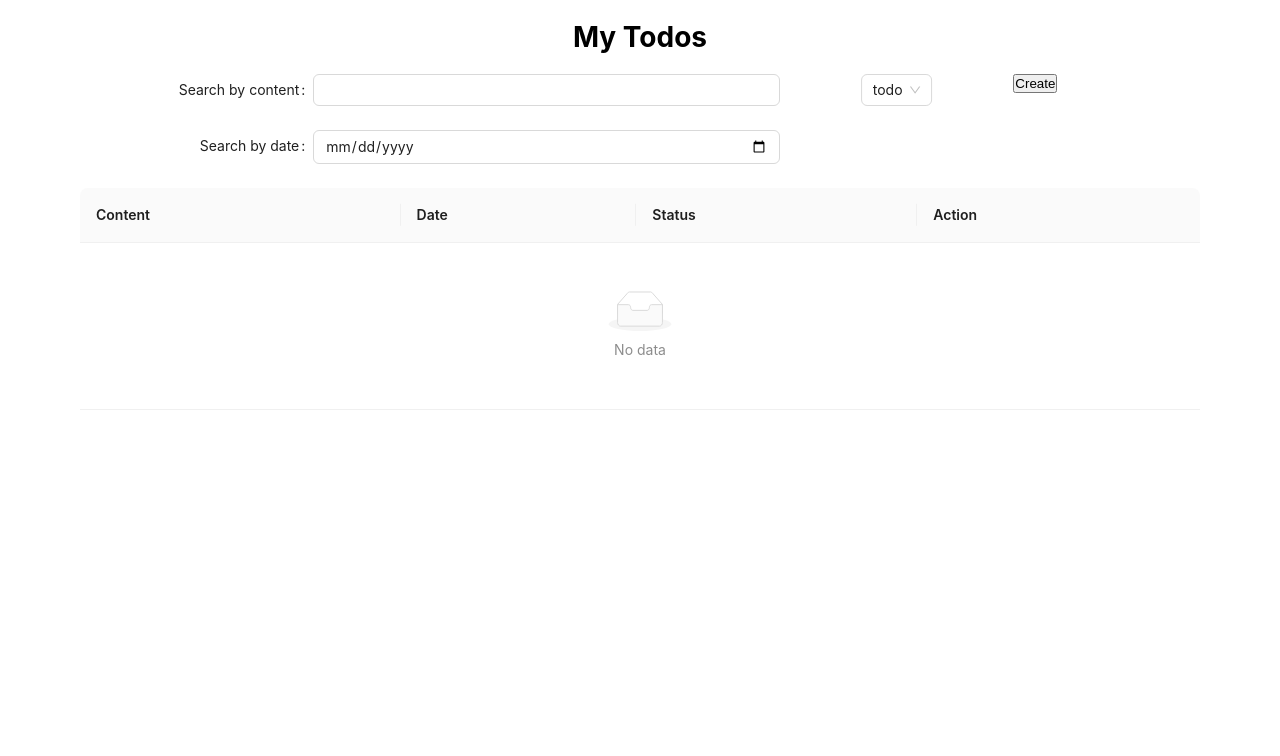
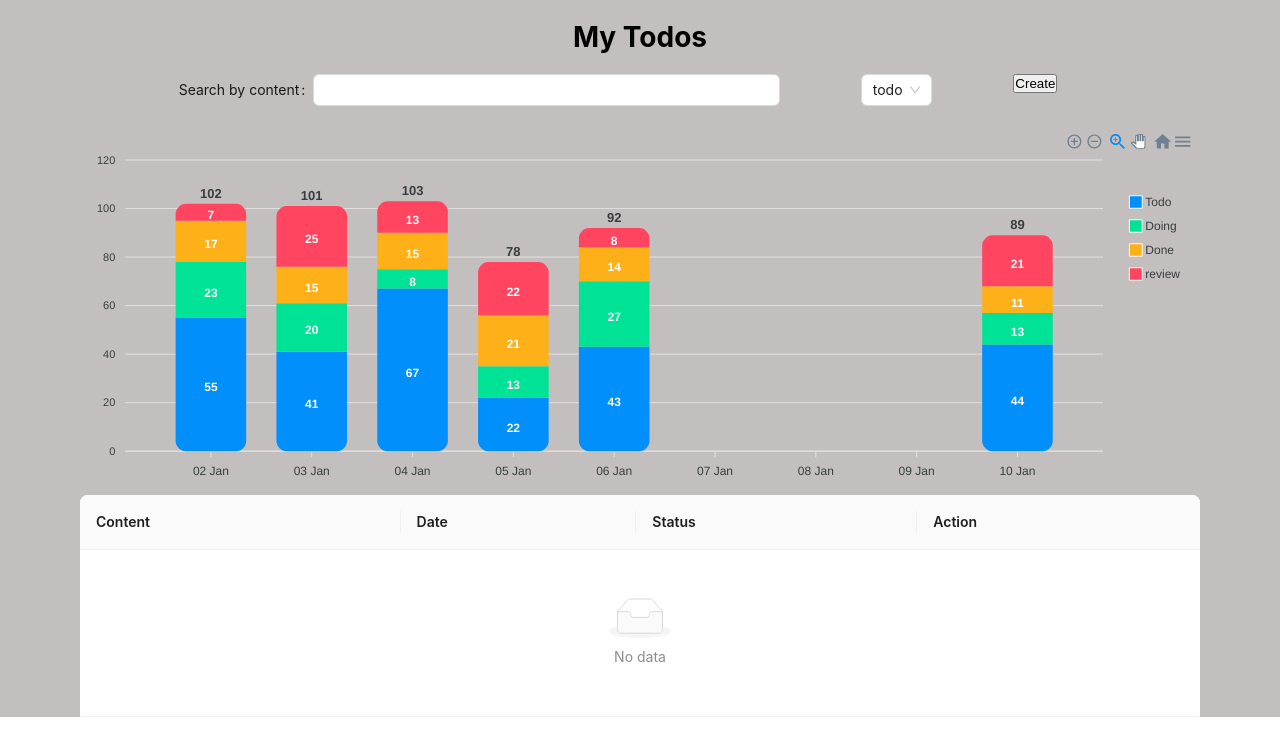
Before and after one commit to PhiThanhHa/React-Traning, a React (Create React App) app: page / in a window 1280 px wide. Shown: the top 756 px of the page. Built offline with nearby package versions, Linux system fonts and the light colour scheme.

Commit message:
fix click create model5

```diff
--- a/package.json
+++ b/package.json
@@ -7,9 +7,12 @@
     "@testing-library/react": "^13.4.0",
     "@testing-library/user-event": "^13.5.0",
     "antd": "^5.10.1",
+    "apexcharts": "^3.44.0",
     "react": "^18.2.0",
+    "react-apexcharts": "^1.4.1",
     "react-dom": "^18.2.0",
     "react-scripts": "5.0.1",
+    "use-debounce": "^10.0.0",
     "uuid": "^9.0.1",
     "web-vitals": "^2.1.4"
   },
--- a/src/App.css
+++ b/src/App.css
@@ -24,6 +24,7 @@
 .container {
   padding: 0 80px;
   font-size: 20px;
+  background-color: #c4bfbf;
 }
 
 .heading {
--- a/src/App.tsx
+++ b/src/App.tsx
@@ -7,11 +7,86 @@ import "./App.css";
 import HomePageTodoList, { DataType } from "./container/HomePageTodoList";
 import SearchTodo from "./container/SearchTodo";
 import CreateEditTodo from "./container/CreateEditTodo";
+import Statistic from "./container/Statistic";
 
 function App() {
   const [isModalOpen, setIsModalOpen] = useState(false);
   const [todoList, setTodoList] = useState<any>([]);
   const [editDataItem, setEditDataItem] = useState<any>();
+
+  const [filteredData, setFilteredData] = useState(todoList);
+
+  console.log("filteredData", filteredData);
+
+  // const searchItem = (searchData: any) => {
+  //   console.log("searchData", searchData.Searchbycontent);
+  //   // Lọc dữ liệu dựa trên giá trị tìm kiếm
+  //   {
+  //     if (searchData.Searchbycontent) {
+  //       const filtered = todoList.filter((item: any) =>
+  //         item.content.includes(searchData.Searchbycontent)
+  //       );
+  //       console.log("filtered", filtered);
+
+  //       setFilteredData(filtered);
+  //     }
+
+  //     if (searchData.Searchbydate) {
+  //       const filtered = todoList.filter(
+  //         (item: any) => item.date === searchData.Searchbydate
+  //       );
+  //       console.log("filtered", filtered);
+
+  //       setFilteredData(filtered);
+  //     } else {
+  //       const filtered = todoList.filter(
+  //         (item: any) =>
+  //           item.content.includes(searchData.Searchbycontent) &&
+  //           item.date === searchData.Searchbydate
+  //       );
+  //       console.log("filtered", filtered);
+
+  //       setFilteredData(filtered);
+  //     }
+  //   }
+  // };
+
+  // const searchItem = (searchData: any) => {
+  //   console.log("searchData", searchData.Searchbycontent);
+  //   // Lọc dữ liệu dựa trên giá trị tìm kiếm
+  //   const filtered = todoList.filter(
+  //     (item: any) =>
+  //       item.content.includes(searchData.Searchbycontent) &&
+  //       item.date === searchData.Searchbydate
+  //   );
+
+  //   console.log("filtered", filtered);
+
+  //   setFilteredData(filtered);
+  // };
+
+  // const handleSearch = (searchTerm: any, searchDate: any) => {
+  //   console.log("Searching for:", searchTerm);
+
+  //   const filtered = todoList.filter(
+  //     (item: any) =>
+  //       item.content.includes(searchTerm) && item.date === searchDate
+  //   );
+
+  //   console.log("filtered", filtered);
+  //   setFilteredData(filtered);
+  // };
+
+  const handleSearch = (searchTerm: any) => {
+    console.log("Searching for:", searchTerm);
+
+    const filtered = todoList.filter((item: any) =>
+      item.content.includes(searchTerm)
+    );
+
+    console.log("filtered", filtered);
+    setFilteredData(filtered);
+  };
 
   useEffect(() => {
     const dataTodoList = localStorage.getItem("SaveItemInLocalstorage");
@@ -20,25 +95,19 @@ function App() {
     }
   }, []);
 
-  const saveLocalStorage = (values: any) => {
+  const saveLocalStorage = (values: {}) => {
     localStorage.setItem("SaveItemInLocalstorage", JSON.stringify(values));
   };
 
-  const deleteItem = (id: any) => {
+  const deleteItem = (id: string) => {
     let deletedItem = todoList.filter((item: any) => item.id !== id);
     setTodoList(deletedItem);
-    console.log("deletedItem", deletedItem);
     saveLocalStorage(deletedItem);
   };
 
   const editItem = (record: DataType) => {
-    // kiem tra la edit hay create
-    // hien thi data ra giao dien
-    // goi ham edit
     setEditDataItem(record);
   };
-
-  console.log("editDataItem", editDataItem);
 
   const update = (record: DataType) => {
     let editedItem = todoList.map((item: any) => {
@@ -48,21 +117,15 @@ function App() {
         return item;
       }
     });
-    console.log("editedItem", editedItem);
-
     setTodoList(editedItem);
     saveLocalStorage(editedItem);
   };
 
-  console.log("EditDataItem ", editDataItem);
-
-  const addData = (data: any) => {
+  const addData = (data: DataType) => {
     const saveAddData = [...todoList, { ...data, id: uuidv4() }];
     setTodoList(saveAddData);
     saveLocalStorage(saveAddData);
   };
-
-  console.log("todoList", todoList);
 
   const showModal = () => {
     setIsModalOpen(true);
@@ -73,6 +136,7 @@ function App() {
     setIsModalOpen(false);
   };
 
+  if (Object.keys(filteredData).length !== 0) {
     return (
       <>
         <div className="container">
@@ -85,7 +149,10 @@ function App() {
           </div>
           <Row>
             <Col span={20}>
-            <SearchTodo />
+              <SearchTodo
+                onSearch={handleSearch}
+                // onSearch={(searchData: any) => searchItem(searchData)}
+              />
             </Col>
             <Col span={4}>
               <button type="button" onClick={showModal}>
@@ -95,10 +162,67 @@ function App() {
           </Row>
           <Row>
             <Col span={24}>
+              <Statistic />
+            </Col>
+            <Col span={24}>
+              <HomePageTodoList
+                data={filteredData}
+                // data={todoList}
+                onShowModal={showModal}
+                handleEditData={(record: DataType) => editItem(record)}
+                handleDelete={(id: string) => deleteItem(id)}
+              />
+            </Col>
+          </Row>
+        </div>
+
+        <Modal
+          title="Basic Modal"
+          open={isModalOpen}
+          // onOk={handleOk}
+          onCancel={handleCancel}
+          // okText={"Save"}
+          footer={null}
+        >
+          <CreateEditTodo
+            onHandleCancel={handleCancel}
+            onAddTodo={addData}
+            editData={editDataItem}
+            handleUpdate={update}
+          />
+        </Modal>
+      </>
+    );
+  } else {
+    return (
+      <>
+        <div className="container">
+          <div className="header">
+            <Row>
+              <Col span={24}>
+                <h1 className="heading">My Todos</h1>
+              </Col>
+            </Row>
+          </div>
+          <Row>
+            <Col span={20}>
+              <SearchTodo onSearch={handleSearch} />
+            </Col>
+            <Col span={4}>
+              <button type="button" onClick={showModal}>
+                Create
+              </button>
+            </Col>
+          </Row>
+          <Row>
+            <Col span={24}>
+              <Statistic />
+            </Col>
+            <Col span={24}>
               <HomePageTodoList
                 data={todoList}
                 onShowModal={showModal}
-              handleEditData={(record: any) => editItem(record)}
+                handleEditData={(record: DataType) => editItem(record)}
                 handleDelete={(id: string) => deleteItem(id)}
               />
             </Col>
@@ -123,5 +247,6 @@ function App() {
       </>
     );
   }
+}
 
 export default App;
--- a/src/container/CreateEditTodo/index.tsx
+++ b/src/container/CreateEditTodo/index.tsx
@@ -15,7 +15,7 @@ const tailLayout = {
   wrapperCol: { offset: 8, span: 16 },
 };
 
-interface IPropsHandelCancel {
+interface IPropsCreateEditTodo {
   onHandleCancel: () => void;
   // hàm thực thi , không trả về giá trị
   onAddTodo: (data: any) => void;
@@ -23,15 +23,16 @@ interface IPropsHandelCancel {
   handleUpdate: (editData: DataType) => void;
 }
 
-function CreateEditTodo(props: IPropsHandelCancel) {
+function CreateEditTodo(props: IPropsCreateEditTodo) {
   const { onHandleCancel, onAddTodo, editData, handleUpdate } = props;
   const [form] = Form.useForm();
 
-  // loi khi reload page gans lai la mang rong nhung ta can khi reload page thi lay du lieu trong localstorage
-
   const onFinish = (values: {}) => {
     if (editData) {
-      handleUpdate({ ...values, id: editData.id });
+      handleUpdate({
+        ...values,
+        id: editData.id,
+      });
     } else {
       onAddTodo(values);
     }
@@ -59,7 +60,6 @@ function CreateEditTodo(props: IPropsHandelCancel) {
     <Form
       {...layout}
       form={form}
-      // inittialValues={editData}
       name="control-ref"
       onFinish={onFinish}
       style={{ maxWidth: 600 }}
@@ -73,9 +73,9 @@ function CreateEditTodo(props: IPropsHandelCancel) {
       <Form.Item name="status" label="Status" rules={[{ required: true }]}>
         <Select
           placeholder="Select a option and change input text above"
-          onChange={(value, option) => {
-            console.log("value", value);
-          }}
+          // onChange={(value, option) => {
+          //   console.log("value", value);
+          // }}
           // defaultValue={"todo"}
           // allowClear'
           style={{ left: "50%", transform: " translate(-50%, 0)" }}
@@ -101,25 +101,3 @@ function CreateEditTodo(props: IPropsHandelCancel) {
 }
 
 export default CreateEditTodo;
-
-// useEffect(() => {
-//   const timerInput = setTimeout(() => {
-//     console.log("sdfasdfsd");
-//     addDatasItem();
-//     setAddInputItem("");
-//   }, 3000);
-//   return () => {
-//     clearTimeout(timerInput);
-//   };
-// }, [addInputItem]);
-// };
-
-// const completed = (id: number) => {
-//   const completedItem = todoList.map((item: any) => {
-//     if (item.id === id) {
-//       return { ...item, status: !item.status };
-//     }
-//     return item;
-//   });
-//   setTodoList(completedItem);
-// };
--- a/src/container/SearchTodo/index.tsx
+++ b/src/container/SearchTodo/index.tsx
@@ -1,7 +1,7 @@
-import React from "react";
-import { Col, Row } from "antd";
+import React, { useEffect, useState } from "react";
+import { Button, Col, Row } from "antd";
 import { Form, Input, Select } from "antd";
-// import type { FormInstance } from 'antd/es/form';
+import { useDebounce as useDebounceSearch } from "use-debounce";
 
 const { Option } = Select;
 
@@ -10,24 +10,59 @@ const layout = {
   wrapperCol: { span: 16 },
 };
 
-function SearchTodo() {
+const tailLayout = {
+  wrapperCol: { offset: 8, span: 16 },
+};
+interface IPropsSearchTodo {
+  onSearch: (searchData: any) => void;
+}
+
+function SearchTodo(props: IPropsSearchTodo) {
+  const { onSearch } = props;
+  const [form] = Form.useForm();
+
+  const [searchTerm, setSearchTerm] = useState("");
+  const [searchDate, setSearchDate] = useState("");
+
+  const handleContentChange = (event: any) => {
+    setSearchTerm(event.target.value);
+  };
+
+  const handleDateChange = (event: any) => {
+    setSearchDate(event.target.value);
+  };
+  const [debouncedSearchTerm] = useDebounceSearch(
+    searchDate ? searchTerm && searchDate : searchTerm,
+    1000
+  );
+  console.log("searchTerm", searchTerm);
+
+  useEffect(() => {
+    onSearch(debouncedSearchTerm);
+  }, [debouncedSearchTerm]);
+
+  const onReset = () => {
+    form.resetFields();
+  };
+
   return (
     <>
       <Row>
         <Col span={18} style={{ backgroundColor: "", left: 0 }}>
           <Form
             {...layout}
-            // ref={formRef}
+            form={form}
             name="control-ref"
-            // onFinish={onFinish}
+            autoComplete="off"
             style={{ maxWidth: 1000 }}
           >
-            <Form.Item name="Search by content" label="Search by content">
-              <Input />
+            <Form.Item name="Searchbycontent" label="Search by content">
+              {/* <Input /> */}
+              <Input onChange={handleContentChange} />
             </Form.Item>
-            <Form.Item name="Search by date" label="Search by date">
-              <Input type="date" />
-            </Form.Item>
+            {/* <Form.Item name="Searchbydate" label="Search by date">
+              <Input type="date" onChange={handleDateChange} />
+            </Form.Item> */}
           </Form>
         </Col>
         <Col span={6} style={{ backgroundColor: "", float: "left" }}>
@@ -37,7 +72,6 @@ function SearchTodo() {
               console.log(value);
             }}
             defaultValue={"todo"}
-            // allowClear'
             style={{
               left: "50%",
               transform: " translate(-50%, 0)",
@@ -61,3 +95,76 @@ function SearchTodo() {
 }
 
 export default SearchTodo;
+
+// return (
+//     <>
+//       <Row>
+//         <Col span={18} style={{ backgroundColor: "", left: 0 }}>
+//           <Form
+//             {...layout}
+//             form={form}
+//             name="control-ref"
+//             autoComplete="off"
+//             onFinish={onFinish}
+//             style={{ maxWidth: 1000 }}
+//           >
+//             <Form.Item name="Searchbycontent" label="Search by content">
+//               <Input />
+//             </Form.Item>
+
+//             {/*
+//             <Form.Item name="Searchbycontent" label="Search by content">
+//               <Input value={searchTerm} />
+//             </Form.Item> */}
+
+//             {/* <Form.Item name="Searchbydate" label="Search by date">
+//               <Input type="date" />
+//             </Form.Item> */}
+//             {/* <Form.Item name="Search by date" label="Search by date">
+//               <Input type="date" />
+//             </Form.Item> */}
+//           </Form>
+//         </Col>
+//         {/* <Col span={6} style={{ backgroundColor: "", float: "left" }}>
+//           <Select
+//             placeholder="Select a option and change input text above"
+//             onChange={(value, option) => {
+//               console.log(value);
+//             }}
+//             defaultValue={"todo"}
+//             // allowClear'
+//             style={{
+//               left: "50%",
+//               transform: " translate(-50%, 0)",
+//             }}
+//           >
+//             <Option
+//               value="todo"
+//               className="style-todo"
+//               Option={""}
+//               style={{ backgroundColor: "red" }}
+//             >
+//               todo
+//             </Option>
+//             <Option value="doing">doing</Option>
+//             <Option value="done">done</Option>
+//           </Select>
+//         </Col> */}
+//       </Row>
+//     </>
+//   );
+// }
+
+// const onFinish = (values: any) => {
+//   if (values) {
+//     onSearch(values);
+//   } else {
+//     alert("Hay nhap tu khoa can tim kiem");
+//   }
+//   console.log("values", values);
+//   // setSearchTerm(values);
+//   setSearchTerm(values.Searchbycontent);
+
+//   // Kết thúc form tự động sau khi nhập liệu
+//   form.submit();
+// };
--- /dev/null
+++ b/src/container/Statistic/index.tsx
@@ -0,0 +1,110 @@
+import React from "react";
+import ReactApexChart from "react-apexcharts";
+
+// interface MyProps {
+//   ...
+// }
+
+// interface MyState {
+//   value: string
+// }
+// class ApexChart extends React.Component<MyProps, MyState> {
+class Statistic extends React.Component<any, any> {
+  constructor(props: {} | Readonly<{}>) {
+    super(props);
+
+    this.state = {
+      series: [
+        {
+          name: "Todo",
+          data: [44, 55, 41, 67, 22, 43],
+        },
+        {
+          name: "Doing",
+          data: [13, 23, 20, 8, 13, 27],
+        },
+        {
+          name: "Done",
+          data: [11, 17, 15, 15, 21, 14],
+        },
+        {
+          name: "review",
+          data: [21, 7, 25, 13, 22, 8],
+        },
+      ],
+      options: {
+        chart: {
+          type: "bar",
+          height: 350,
+          stacked: true,
+          toolbar: {
+            show: true,
+          },
+          zoom: {
+            enabled: true,
+          },
+        },
+        responsive: [
+          {
+            breakpoint: 480,
+            options: {
+              legend: {
+                position: "bottom",
+                offsetX: -10,
+                offsetY: 0,
+              },
+            },
+          },
+        ],
+        plotOptions: {
+          bar: {
+            horizontal: false,
+            borderRadius: 10,
+            dataLabels: {
+              total: {
+                enabled: true,
+                style: {
+                  fontSize: "13px",
+                  fontWeight: 900,
+                },
+              },
+            },
+          },
+        },
+        xaxis: {
+          type: "datetime",
+          categories: [
+            "01/10/2011 GMT",
+            "01/02/2011 GMT",
+            "01/03/2011 GMT",
+            "01/04/2011 GMT",
+            "01/05/2011 GMT",
+            "01/06/2011 GMT",
+          ],
+        },
+        legend: {
+          position: "right",
+          offsetY: 40,
+        },
+        fill: {
+          opacity: 1,
+        },
+      },
+    };
+  }
+
+  render() {
+    return (
+      <div id="chart">
+        <ReactApexChart
+          options={this.state.options}
+          series={this.state.series}
+          type="bar"
+          height={350}
+        />
+      </div>
+    );
+  }
+}
+
+export default Statistic;
```
Also changed, not shown: src/container/HomePageTodoList/index.tsx (+5 -10 lines), src/container/SearchTodo/search.tsx (added), 2 other files (tests, documents, lock files or other folders). Lines whose indentation alone changed are shown as unchanged.
